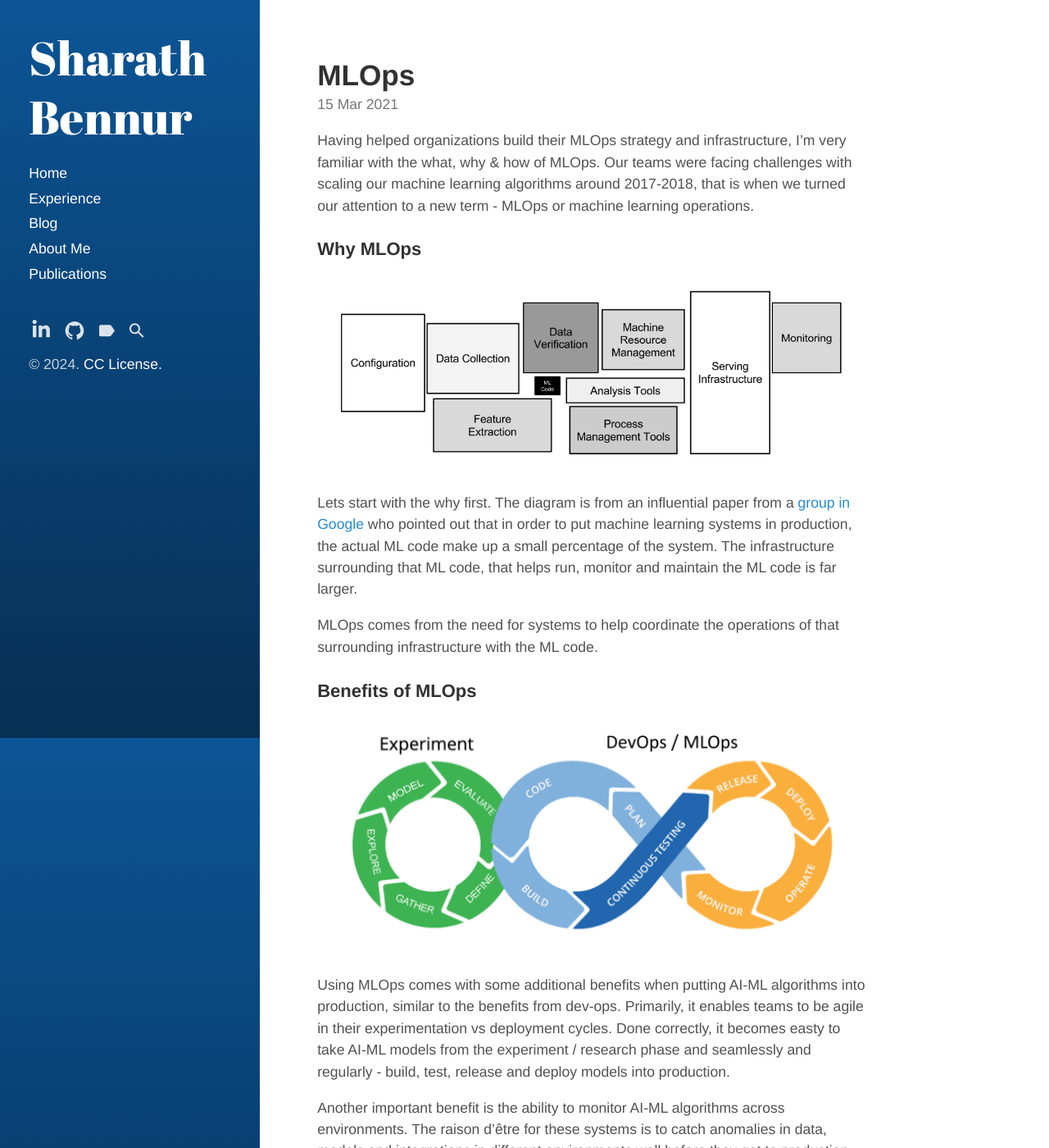
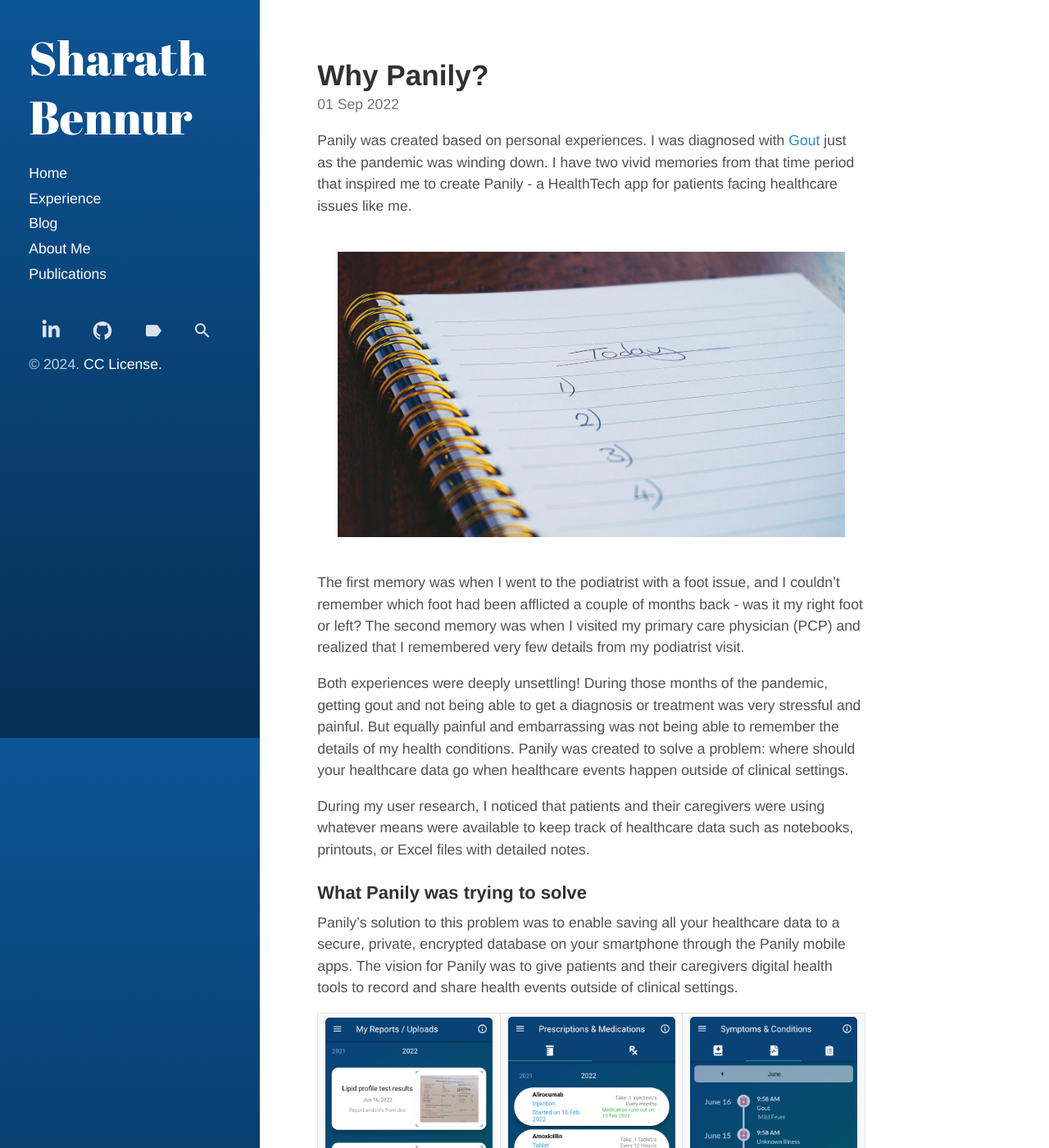
Before and after one commit to sharathbennur/sharathbennur.github.io, a Jekyll site: the page built from blog/index.html, in a window 1280 px wide and 1400 px high. Shown: the whole window at 82% size. Built offline with Jekyll 4.4.1, drawn with Linux system fonts in a browser that asks for light colours; the list of posts is cut into pages by our own code; some of the changed text lies outside the part shown.

Commit message:
Completed posts for decision intelligence and why panily Updated content for the wharton course page

```diff
--- /dev/null
+++ b/_posts/2021-09-08-decision-intelligence.md
@@ -0,0 +1,57 @@
+---
+layout: post
+title: "Decision Intelligence"
+excerpt_separator:  <!--more-->
+tags:
+  - decision-intelligence
+  - ai-ml
+last_modified_at: 2021-03-15T15:00:00-05:00
+published: true
+---
+
+### Why is decision making hard?
+
+Data driven decision-making is an old idea, however - human decision-making is really noisy.
+
+<p>
+    <img style="padding: 25px;" src="/assets/img/decision-intelligence-1.png">
+</p>
+
+Let's use a simple example - I want to walk from the Wharton school to the iconic Rocky steps at the [Philadelphia Museum of Art](https://philamuseum.org/), what route should I take? For me personally, it depends: if it's a nice day - then I may want to [walk along the river](https://cloudfront-us-east-1.images.arcpublishing.com/pmn/4FC27YKIFBDTXOJOH2QKP6YGCE.jpg) even though its longer route; on a cold windy day - maybe not; or maybe I want a cup of coffee from my favorite cafe that's kind of on the way. All this to say - I'm a noisy human when it comes to deciding this route.
+
+Now consider that Google spends millions of dollars building the [AI-ML algorithms](https://deepmind.com/blog/article/traffic-prediction-with-advanced-graph-neural-networks) behind Google Maps, and you can see why this noisy decision-making might be problematic. There's no guarantee that user's will use these recommendations from Google or even see them (we all have that one friend or relative who uses a mapping app :)
+
+### Role of biases and heuristics
+
+Let's dig a little deeper - why are people noisy decision-makers? Turns out biases and heuristics (mental shortcuts) contribute a lot of noise. Staying the with example from the previous section:
+
+- My inclination to walk along the river on a sunny day is a personal bias - I don't mind the heat and prefer walking in the sun.
+- On the other hand, in this hypothetical scenario - if I walked from Wharton to the Art Museum daily and stopped by my favorite cafe frequently - on some days - I might just take that route automatically without thinking. In other words, I'm using a heuristic.
+
+### The role of data
+
+Sticking with the routing analogy, imagine you are planning a trip to the grand canyon and are thinking about taking a hike to Colorado river.
+
+<img align="right" height="250" style="padding: 25px;" src="/assets/img/decision-intelligence-2.jpg">
+
+- If all you did was look at the picture of the grand canyon to decide that you want to hike to the colorado river - you're making a data inspired decision; as there isn't really any data to go on.
+
+<img align="right" height="250" style="padding: 25px;" src="/assets/img/decision-intelligence-3.jpg">
+
+- If on the other hand, you look at the map of the hiking trails, you're being data informed. Looking at the hiking map, you have some information about the distances involved, but you're still missing some crucial data.
+
+![](/assets/img/decision-intelligence-4.png)  |  ![](/assets/img/decision-intelligence-5.jpg)
+
+- This last pair of images on the other hand [is what](https://www.nps.gov/grca/planyourvisit/upload/intro-bc-hike.pdf) a lot of casual day hikers wish they had seen before heading down to the Colorado river. These maps tell you exactly what to expect while hiking - and making your plans based on these maps would an example of data driven decision-making.
+
+### What is decision intelligence
+
+This brings us to decision intelligence - while your data science team may create the best model or algorithm, there's clearly no guarantee that users will trust or use these recommendations. Decision Intelligence provides a useful framework for building AI-ML into technology, processes and products. The basic idea is as follows:
+
+- Analyze and understand how and where users make decisions that the business cares about.
+- Next, analyze what data is used while making the decision (i.e. are the decisions data inspired / informed / driven?)
+- Lastly, strategize on how your technology, process or product will support this decision?
+
+<img align="right" height="250" style="padding: 25px;" src="/assets/img/decision-intelligence-6.png">
+
+On that last point, decision intelligence is fairly agnostic on what kind of decision support is built into your product - think relying on human judgement vs. analytics dashboards vs. statistics vs. using business rules vs. relying on AI-ML completely etc.
--- /dev/null
+++ b/_posts/2022-09-01-why-panily.md
@@ -0,0 +1,40 @@
+---
+layout: post
+title: "Why Panily?"
+excerpt_separator:  <!--more-->
+tags:
+  - panily
+  - healthtech
+last_modified_at: 2021-03-15T15:00:00-05:00
+published: true
+---
+
+Panily was created based on personal experiences. I was diagnosed with [Gout](https://www.arthritis.org/diseases/gout) just as the pandemic was winding down. I have two vivid memories from that time period that inspired me to create Panily - a HealthTech app for patients facing healthcare issues like me.
+
+<p>
+    <img style="padding: 25px;" src="/assets/img/why-panily-1.jpg">
+</p>
+
+The first memory was when I went to the podiatrist with a foot issue, and I couldn't remember which foot had been afflicted a couple of months back - was it my right foot or left? The second memory was when I visited my primary care physician (PCP) and realized that I remembered very few details from my podiatrist visit.
+
+Both experiences were deeply unsettling! During those months of the pandemic, getting gout and not being able to get a diagnosis or treatment was very stressful and painful. But equally painful and embarrassing was not being able to remember the details of my health conditions. Panily was created to solve a problem: where should your healthcare data go when healthcare events happen outside of clinical settings.
+
+During my user research, I noticed that patients and their caregivers were using whatever means were available to keep track of healthcare data such as notebooks, printouts, or Excel files with detailed notes.
+
+### What Panily was trying to solve
+
+Panily's solution to this problem was to enable saving all your healthcare data to a secure, private, encrypted database on your smartphone through the Panily mobile apps. The vision for Panily was to give patients and their caregivers digital health tools to record and share health events outside of clinical settings.
+
+![](/assets/panily.com/www.panily.com/static/img/features/reports_screen.png)  |  ![](/assets/panily.com/www.panily.com/static/img/features/medications_screen.png) | ![](/assets/panily.com/www.panily.com/static/img/features/symptoms_screen.png)
+
+Panily's features included:
+- The ability to save different types of healthcare events, including visits, reminders etc.
+- Track conditions and allergies, combined with tracking symptoms associated with each condition or allergy and view historical data
+- Improve medication adherence by keeping track of prescriptions and medications, and get reminders to both take medications and refill them
+- A focus on privacy - through an encrypted secure on-device database, no data was moved to the cloud without a user's consent
+
+Some additional features that were planned for but never fully built out included:
+- Full bi-directional EHR integration to push / pull healthcare data
+- Secure sharing of healthcare data with family members
+
+I plan to follow this post up sometime with a longer post on what went right and what went wrong with Panily, stay tuned or email me if you're interested in finding out more.
--- a/_sass/hydeout/_layout.scss
+++ b/_sass/hydeout/_layout.scss
@@ -287,7 +287,7 @@
   max-width: 100%;
 
   @media (min-width: $large-breakpoint) {
-    justify-content: flex-start;
+    justify-content: space-around;
     margin-left: -0.25em;
   }
 }
```
Also changed, not shown: assets/md/wharton-course.md (added, +28 -0 lines), assets/img/decision-intelligence-1.png (added), assets/img/decision-intelligence-2.jpg (added), assets/img/decision-intelligence-3.jpg (added), assets/img/decision-intelligence-4.png (added), assets/img/decision-intelligence-5.jpg (added), assets/img/decision-intelligence-6.png (added), assets/img/why-panily-1.jpg (added).
